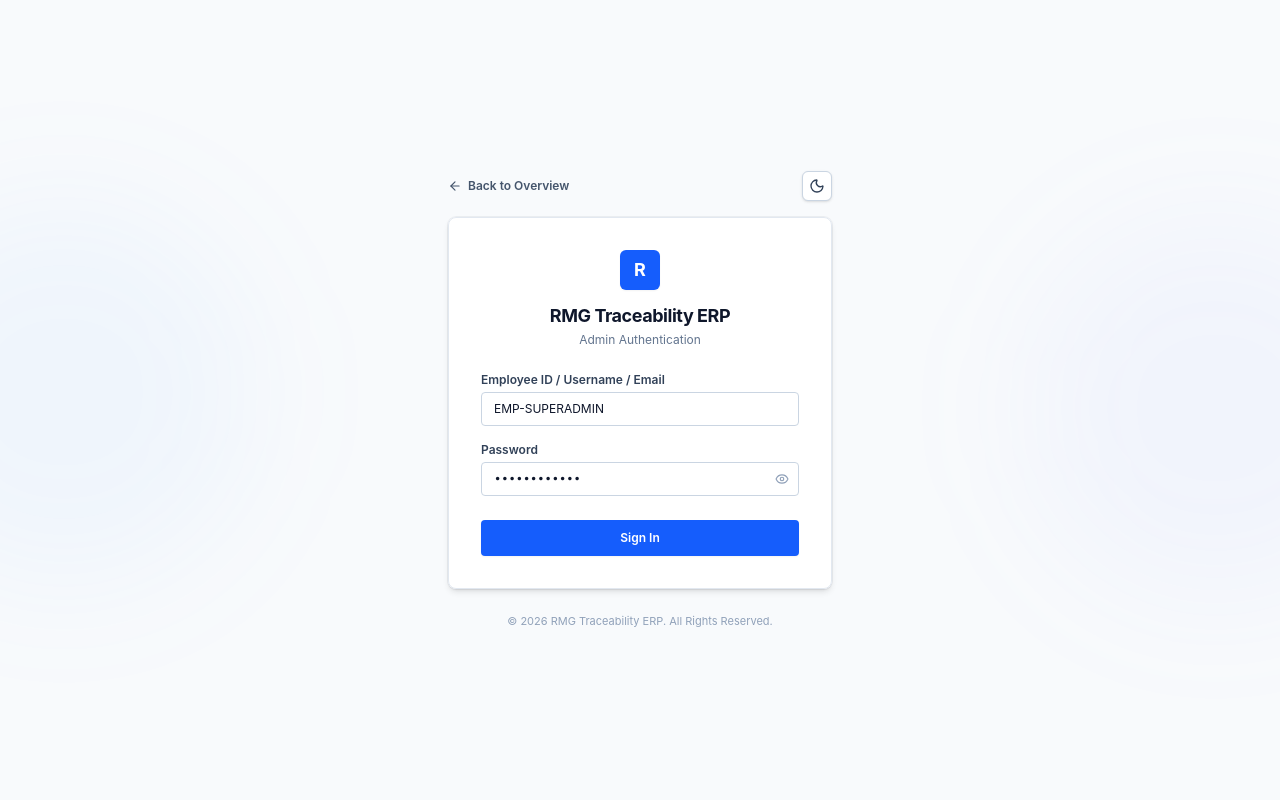
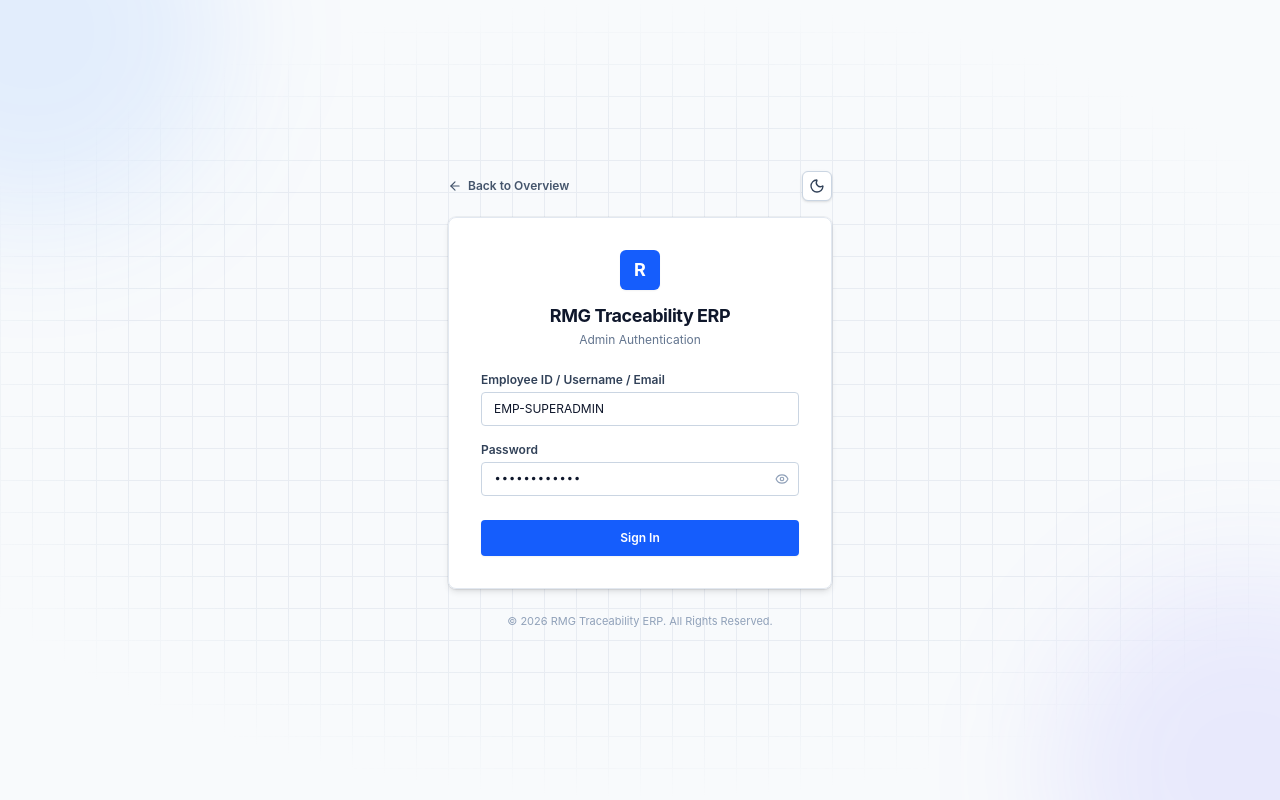
Before and after one commit to techstackbusinessbd/rmg-traceability, a React app in the folder frontend/: page /login in a window 1280 px wide. Built offline with nearby package versions, Linux system fonts and the light colour scheme; the HTML template or start-up script is replaced by a standard one.

Commit message:
style(auth): add professional enterprise SaaS geometric grid pattern with radial vignette mask to LoginPage

```diff
--- a/frontend/src/pages/LoginPage.jsx
+++ b/frontend/src/pages/LoginPage.jsx
@@ -34,13 +34,27 @@ export default function LoginPage() {
       isDark ? 'bg-slate-950 text-slate-100' : 'bg-slate-50 text-slate-800'
     }`}>
 
-      {/* Ultra Subtle Clean Ambient Lighting */}
-      <div className={`absolute top-1/4 -left-32 w-96 h-96 rounded-full blur-3xl pointer-events-none ${
-        isDark ? 'bg-blue-600/5' : 'bg-blue-400/5'
-      }`}></div>
-      <div className={`absolute bottom-1/4 -right-32 w-96 h-96 rounded-full blur-3xl pointer-events-none ${
-        isDark ? 'bg-indigo-600/5' : 'bg-indigo-400/5'
-      }`}></div>
+      {/* Professional SaaS Geometric Micro-Grid Background with Radial Vignette */}
+      <div
+        className="absolute inset-0 pointer-events-none opacity-[0.35] dark:opacity-[0.18]"
+        style={{
+          backgroundImage: `
+            linear-gradient(to right, ${isDark ? '#334155' : '#cbd5e1'} 1px, transparent 1px),
+            linear-gradient(to bottom, ${isDark ? '#334155' : '#cbd5e1'} 1px, transparent 1px)
+          `,
+          backgroundSize: '32px 32px',
+          maskImage: 'radial-gradient(ellipse 60% 50% at 50% 50%, #000 70%, transparent 100%)',
+          WebkitMaskImage: 'radial-gradient(ellipse 60% 50% at 50% 50%, #000 70%, transparent 100%)'
+        }}
+      />
+
+      {/* Subtle Premium Ambient Glows */}
+      <div className={`absolute -top-40 -left-40 w-96 h-96 rounded-full blur-3xl pointer-events-none ${
+        isDark ? 'bg-blue-600/10' : 'bg-blue-500/10'
+      }`} />
+      <div className={`absolute -bottom-40 -right-40 w-96 h-96 rounded-full blur-3xl pointer-events-none ${
+        isDark ? 'bg-indigo-600/10' : 'bg-indigo-500/10'
+      }`} />
 
       {/* Content Container */}
       <div className="w-full max-w-sm relative z-10">
```
